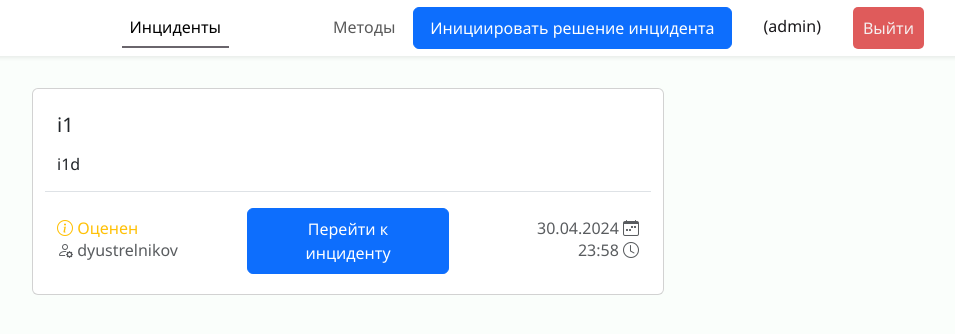
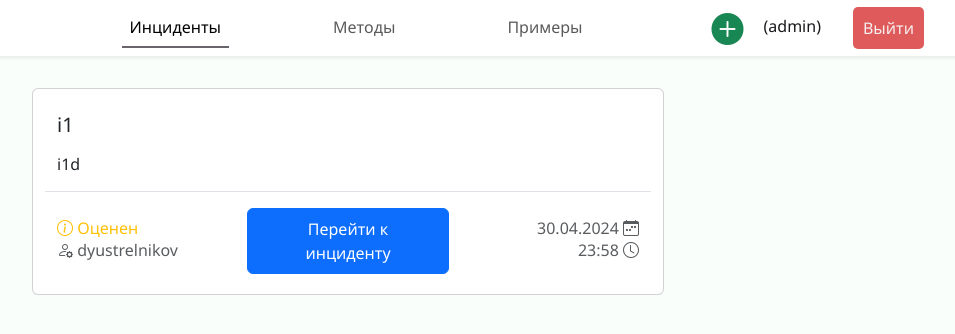
Before and after one commit to pdogger/vkr_incidents, a Django app: page /incidents in a window 1280 px wide. Shown: the top 334 px of the page, without its empty margins (292-1247 px from the left). Run offline with Django 5.2, Linux system fonts and the light colour scheme; a user stored in the database is signed in; data comes from the database, SQL or seed files in the repository; both versions use the stored data as it was after the commit.

Commit message:
changed default expert forms value + new icon in header

```diff
--- a/vkr/incidents/forms.py
+++ b/vkr/incidents/forms.py
@@ -38,7 +38,7 @@ ExpertFormSet = forms.inlineformset_factory(
     IncidentExpert,
     fields=['expert'],
     widgets = {'expert': forms.Select(attrs={'class': 'form-select-sm'})},
-    extra=1,
+    extra=0,
     can_delete=False
 )
 
--- a/vkr/incidents/static/incidents/css/style.css
+++ b/vkr/incidents/static/incidents/css/style.css
@@ -58,3 +58,11 @@ body {
     background-clip: padding-box;
     border-radius: .8rem;
 }
+
+.btn-create-icon {
+    transition: transform .6s ease;
+}
+
+.btn-create-icon:hover {
+    transform: scale(1.05, 1.05) rotate(90deg);
+}
--- a/vkr/incidents/templates/incidents/incidents.html
+++ b/vkr/incidents/templates/incidents/incidents.html
@@ -13,8 +13,10 @@
         </ul>
         </div>
         <ul class="navbar-nav position-fixed end-0 me-5 align-items-center">
-            <li class="nav-item px-3">
-                <a href="{% url 'incident_create' %}" class="btn-create btn btn-primary p-3 py-2">Инициировать решение инцидента</a>
+            <li class="nav-item px-1 btn-create-icon">
+                <a href="{% url 'incident_create' %}" class="fs-2" title="Инициировать решение инцидента">
+                    <i class="bi bi-plus-circle-fill text-success"></i>
+                </a>
             </li>
             <li class="nav-item px-3 text-end mb-1">
                 <div class="fullname">{{ request.user.get_full_name }}</div>
@@ -56,7 +58,7 @@
         <div class="text-center mb-4">
             В данный момент инциденты в базе отсутствуют.
         </div>
-        <a href="{% url 'incident_create' %}" class="btn-create btn btn-primary p-3 w-100">Инициировать решение инцидента</a>
+        <a href="{% url 'incident_create' %}" class="btn-create btn btn-success p-3 w-100">Инициировать решение инцидента</a>
     </div>
     {% endfor %}
 </div>
```
Also changed, not shown: vkr/db.sqlite3.
